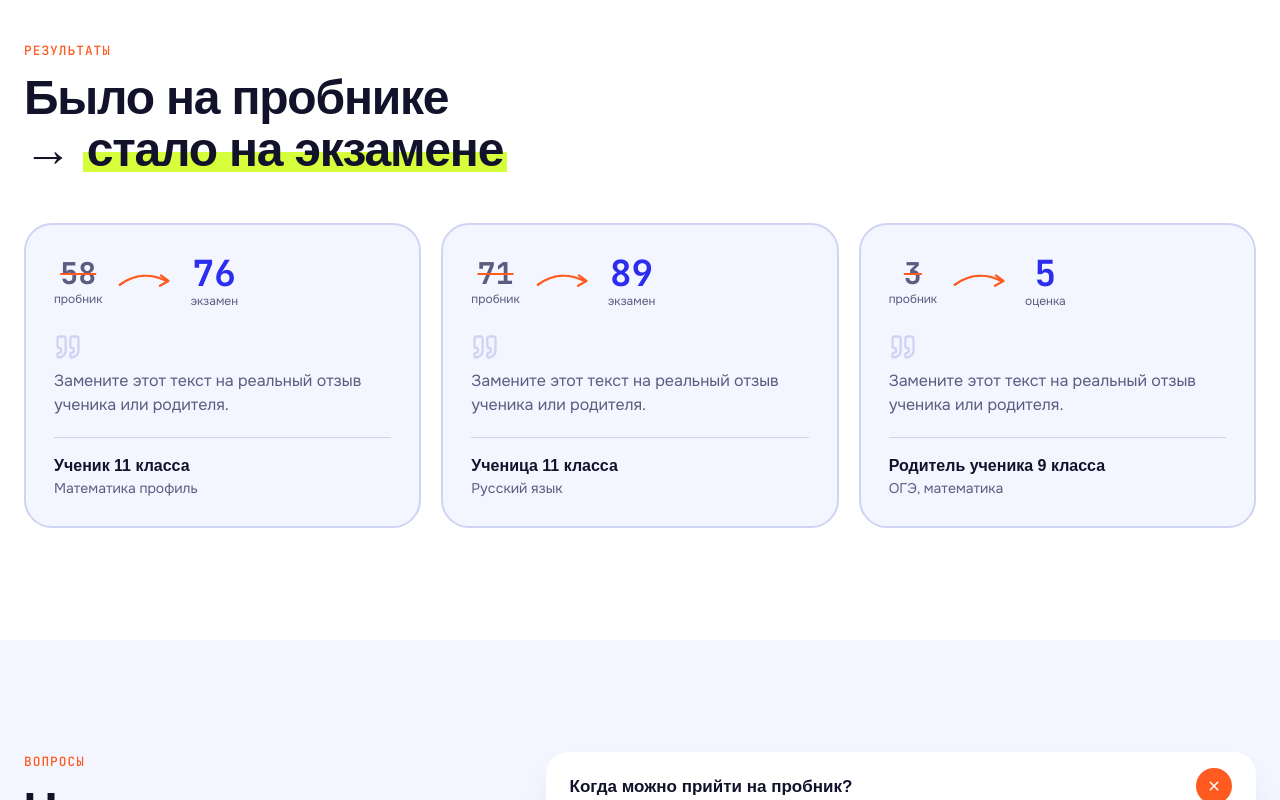
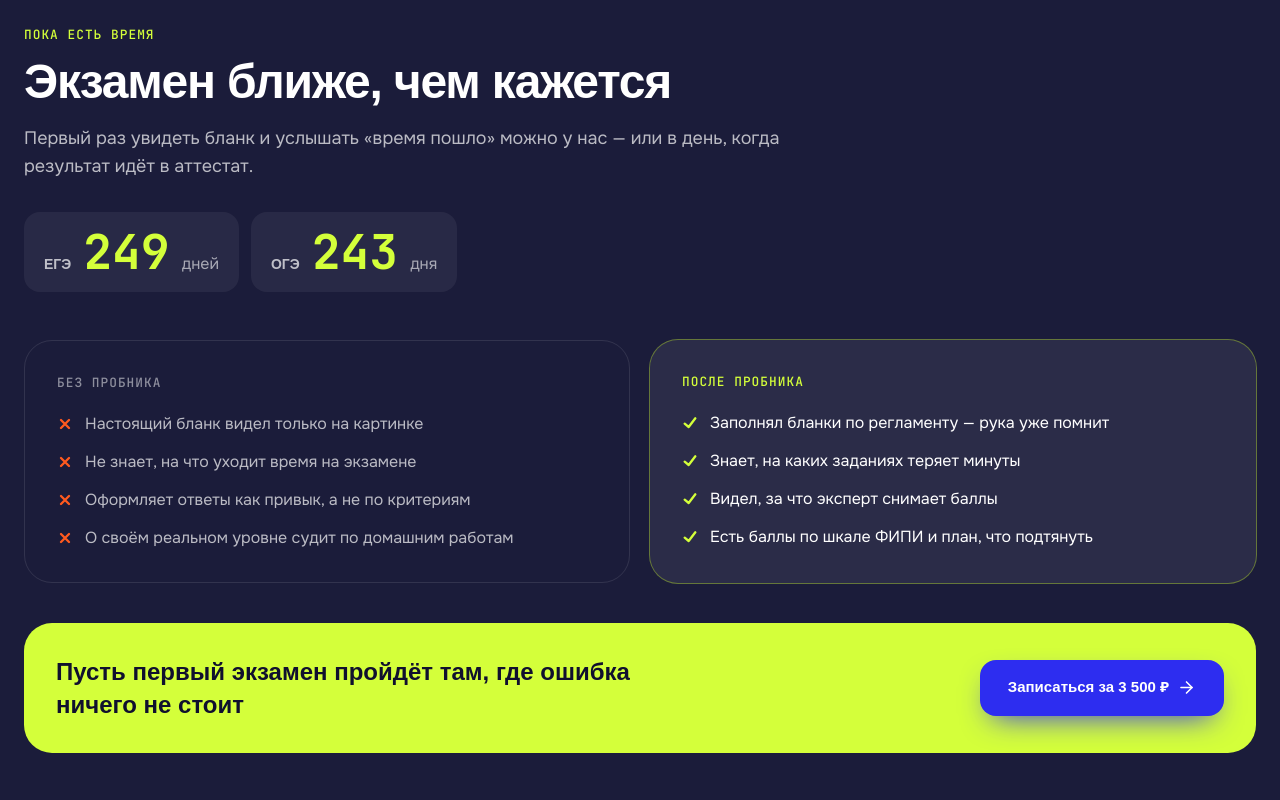
Before and after one commit to Marke-Love/iq-center, a Next.js app: page / in a window 1280 px wide. Shown: the part 3680-4480 px from the top of the page. Built offline with nearby package versions, Linux system fonts and the light colour scheme; a web font is replaced by a local one.

Commit message:
upd important moment

```diff
--- a/src/app/page.tsx
+++ b/src/app/page.tsx
@@ -4,7 +4,7 @@ import { Contacts, CtaForm, Footer, MobileCtaBar } from "@/components/sections/F
 import { Header } from "@/components/sections/Header";
 import { Hero } from "@/components/sections/Hero";
 import { Pain } from "@/components/sections/Pain";
-import { Reviews } from "@/components/sections/People";
+import { Countdown } from "@/components/sections/Countdown";
 import { Pricing } from "@/components/sections/Pricing";
 import { LeadProvider } from "@/components/ui/LeadProvider";
 import { ScrollTop } from "@/components/ui/ScrollTop";
@@ -18,7 +18,7 @@ export default function Home() {
         <Pain />
         <Benefits />
         <Pricing />
-        <Reviews />
+        <Countdown />
         <Faq />
         <CtaForm />
         <Contacts />
--- /dev/null
+++ b/src/components/sections/Countdown.tsx
@@ -0,0 +1,124 @@
+"use client";
+
+import { useEffect, useState } from "react";
+import { examDates, pricing, type Exam } from "@/content/site";
+import { CtaButton } from "../ui/CtaButton";
+import { Reveal, SectionHead } from "../ui/Reveal";
+
+// «до» и «после» — про состояние ученика, а не про обещанные баллы
+const before = [
+  "Настоящий бланк видел только на картинке",
+  "Не знает, на что уходит время на экзамене",
+  "Оформляет ответы как привык, а не по критериям",
+  "О своём реальном уровне судит по домашним работам",
+];
+
+const after = [
+  "Заполнял бланки по регламенту — рука уже помнит",
+  "Знает, на каких заданиях теряет минуты",
+  "Видел, за что эксперт снимает баллы",
+  "Есть баллы по шкале ФИПИ и план, что подтянуть",
+];
+
+function daysLeft(date: string) {
+  const diff = new Date(date + "T10:00:00+03:00").getTime() - Date.now();
+  return Math.max(0, Math.ceil(diff / 86_400_000));
+}
+
+function plural(n: number, forms: [string, string, string]) {
+  const n10 = n % 10;
+  const n100 = n % 100;
+  if (n10 === 1 && n100 !== 11) return forms[0];
+  if (n10 >= 2 && n10 <= 4 && (n100 < 10 || n100 >= 20)) return forms[1];
+  return forms[2];
+}
+
+function DaysCard({ exam, date }: { exam: Exam; date: string }) {
+  // считаем на клиенте: на сервере дата сборки, а не дата визита
+  const [days, setDays] = useState<number | null>(null);
+
+  useEffect(() => {
+    const update = () => setDays(daysLeft(date));
+    update();
+    const t = setInterval(update, 60_000);
+    return () => clearInterval(t);
+  }, [date]);
+
+  return (
+    <div className="flex items-baseline gap-3 rounded-2xl bg-white/[0.06] px-5 py-4">
+      <span className="font-display text-sm font-bold text-white/70">{exam}</span>
+      <span className="font-mono text-4xl leading-none font-bold text-marker tabular-nums sm:text-5xl">
+        {days ?? "—"}
+      </span>
+      <span className="text-white/60">{days === null ? "дней" : plural(days, ["день", "дня", "дней"])}</span>
+    </div>
+  );
+}
+
+export function Countdown() {
+  return (
+    <section className="relative overflow-hidden bg-night py-16 text-white sm:py-24">
+      <div className="bg-grid absolute inset-0 opacity-[0.06]" aria-hidden />
+      <div className="relative mx-auto max-w-7xl px-4 sm:px-6">
+        <SectionHead
+          dark
+          eyebrow="Пока есть время"
+          title={<>Экзамен ближе, чем кажется</>}
+          lead="Первый раз увидеть бланк и услышать «время пошло» можно у нас — или в день, когда результат идёт в аттестат."
+        />
+
+        <Reveal className="mt-8">
+          <div className="flex flex-wrap gap-3">
+            <DaysCard exam="ЕГЭ" date={examDates.ЕГЭ} />
+            <DaysCard exam="ОГЭ" date={examDates.ОГЭ} />
+          </div>
+        </Reveal>
+
+        <div className="mt-12 grid gap-5 lg:grid-cols-2">
+          <Reveal>
+            <div className="h-full rounded-[28px] border border-white/10 p-7 sm:p-8">
+              <p className="eyebrow text-white/50">Без пробника</p>
+              <ul className="mt-5 grid gap-3.5">
+                {before.map((t) => (
+                  <li key={t} className="flex gap-3 text-white/70">
+                    <svg viewBox="0 0 24 24" className="mt-1 size-4 shrink-0 text-check" aria-hidden>
+                      <path d="M6 6 L18 18 M18 6 L6 18" fill="none" stroke="currentColor" strokeWidth="3.5" strokeLinecap="round" />
+                    </svg>
+                    {t}
+                  </li>
+                ))}
+              </ul>
+            </div>
+          </Reveal>
+
+          <Reveal delay={0.08}>
+            <div className="h-full rounded-[28px] bg-white/[0.07] p-7 ring-1 ring-marker/40 sm:p-8">
+              <p className="eyebrow text-marker">После пробника</p>
+              <ul className="mt-5 grid gap-3.5">
+                {after.map((t) => (
+                  <li key={t} className="flex gap-3">
+                    <svg viewBox="0 0 24 24" className="mt-1 size-4 shrink-0 text-marker" aria-hidden>
+                      <path d="M4 13 L10 18 L20 5" fill="none" stroke="currentColor" strokeWidth="3.5" strokeLinecap="round" strokeLinejoin="round" />
+                    </svg>
+                    {t}
+                  </li>
+                ))}
+              </ul>
+            </div>
+          </Reveal>
+        </div>
+
+        <Reveal className="mt-10">
+          <div className="flex flex-col items-start gap-4 rounded-[28px] bg-marker p-6 text-night sm:flex-row sm:items-center sm:justify-between sm:p-8">
+            <p className="max-w-xl font-display text-xl leading-snug font-bold sm:text-2xl">
+              Пусть первый экзамен пройдёт там, где ошибка ничего не стоит
+            </p>
+            <CtaButton source="countdown" variant="ink" className="w-full sm:w-auto">
+              Записаться за {pricing.price.toLocaleString("ru-RU")} ₽
+            </CtaButton>
+          </div>
+        </Reveal>
+      </div>
+    </section>
+  );
+}
--- a/src/components/sections/People.tsx
+++ /dev/null
@@ -1,41 +0,0 @@
-import { Quote } from "lucide-react";
-import { reviews } from "@/content/site";
-import { Reveal, SectionHead } from "../ui/Reveal";
-
-export function Reviews() {
-  return (
-    <section className="bg-white py-16 sm:py-28">
-      <div className="mx-auto max-w-7xl px-4 sm:px-6">
-        <SectionHead eyebrow="Результаты" title={<>Было на пробнике → <span className="marker">стало на экзамене</span></>} />
-        <div className="mt-12 grid gap-5 lg:grid-cols-3">
-          {reviews.map((r, i) => (
-            <Reveal key={i} delay={i * 0.07}>
-              <article className="flex h-full flex-col rounded-[28px] border-2 border-grid bg-paper p-7">
-                <div className="flex items-center gap-4">
-                  <div className="text-center">
-                    <p className="font-mono text-3xl font-bold text-muted line-through decoration-check decoration-2">{r.before}</p>
-                    <p className="text-xs text-muted">пробник</p>
-                  </div>
-                  <svg viewBox="0 0 60 20" className="h-5 w-14 text-check" aria-hidden>
-                    <path d="M2 14 C 18 2, 36 2, 52 10" fill="none" stroke="currentColor" strokeWidth="2.5" strokeLinecap="round" />
-                    <path d="M46 4 L54 10 L45 15" fill="none" stroke="currentColor" strokeWidth="2.5" strokeLinecap="round" strokeLinejoin="round" />
-                  </svg>
-                  <div className="text-center">
-                    <p className="font-mono text-4xl font-bold text-ink">{r.after}</p>
-                    <p className="text-xs text-muted">{r.grade ? "оценка" : "экзамен"}</p>
-                  </div>
-                </div>
-                <Quote className="mt-6 text-grid" size={28} />
-                <p className="mt-2 flex-1 text-muted">{r.text}</p>
-                <div className="mt-5 border-t border-grid pt-4">
-                  <p className="font-display font-bold">{r.name}</p>
-                  <p className="text-sm text-muted">{r.subject}</p>
-                </div>
-              </article>
-            </Reveal>
-          ))}
-        </div>
-      </div>
-    </section>
-  );
-}
--- a/src/content/site.ts
+++ b/src/content/site.ts
@@ -31,6 +31,13 @@ export const site = {
 export const metroLine = `м. ${site.metroName} — ${site.metroWalk}`;
 
 export type Exam = "ЕГЭ" | "ОГЭ";
+
+// Даты ближайших основных экзаменов — от них считается обратный отсчёт на сайте.
+// ВАЖНО: сверьте с официальным расписанием ФИПИ/Рособрнадзора на текущий учебный год.
+export const examDates: Record<Exam, string> = {
+  ЕГЭ: "2027-05-27",
+  ОГЭ: "2027-05-21",
+};
 
 export const subjects: Record<Exam, { name: string; duration: string; note?: string }[]> = {
   ЕГЭ: [
@@ -76,14 +83,6 @@ export const pricing = {
   ],
 };
 
-// ВНИМАНИЕ: это примеры-заглушки. Перед запуском рекламы замените на реальные отзывы
-// с согласия учеников — вымышленные отзывы запрещены законом о рекламе.
-export const reviews = [
-  { name: "Ученик 11 класса", subject: "Математика профиль", before: 58, after: 76, text: "Замените этот текст на реальный отзыв ученика или родителя." },
-  { name: "Ученица 11 класса", subject: "Русский язык", before: 71, after: 89, text: "Замените этот текст на реальный отзыв ученика или родителя." },
-  { name: "Родитель ученика 9 класса", subject: "ОГЭ, математика", before: 3, after: 5, text: "Замените этот текст на реальный отзыв ученика или родителя.", grade: true },
-];
-
 export const faq = [
   {
     q: "Когда можно прийти на пробник?",
```
